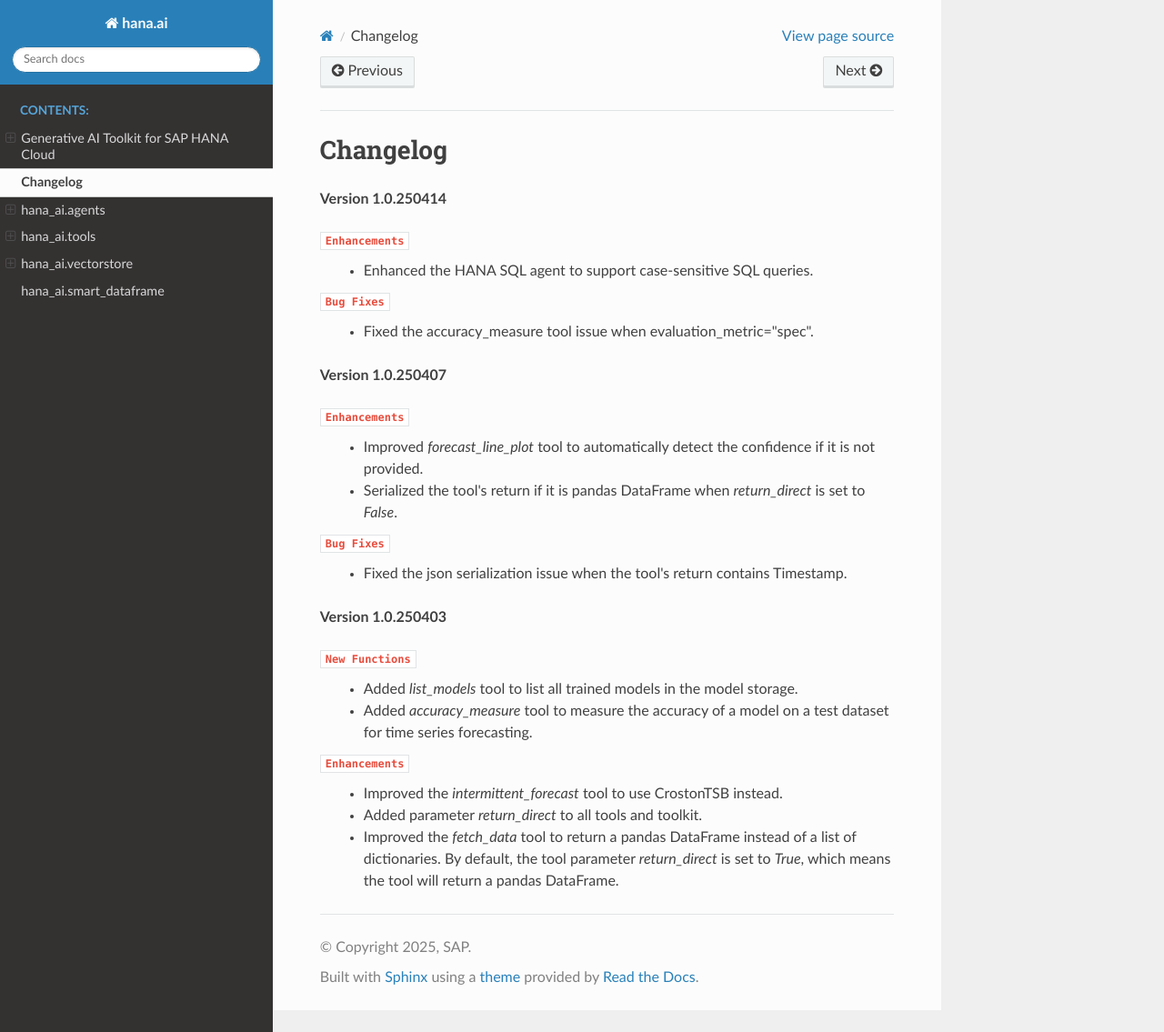
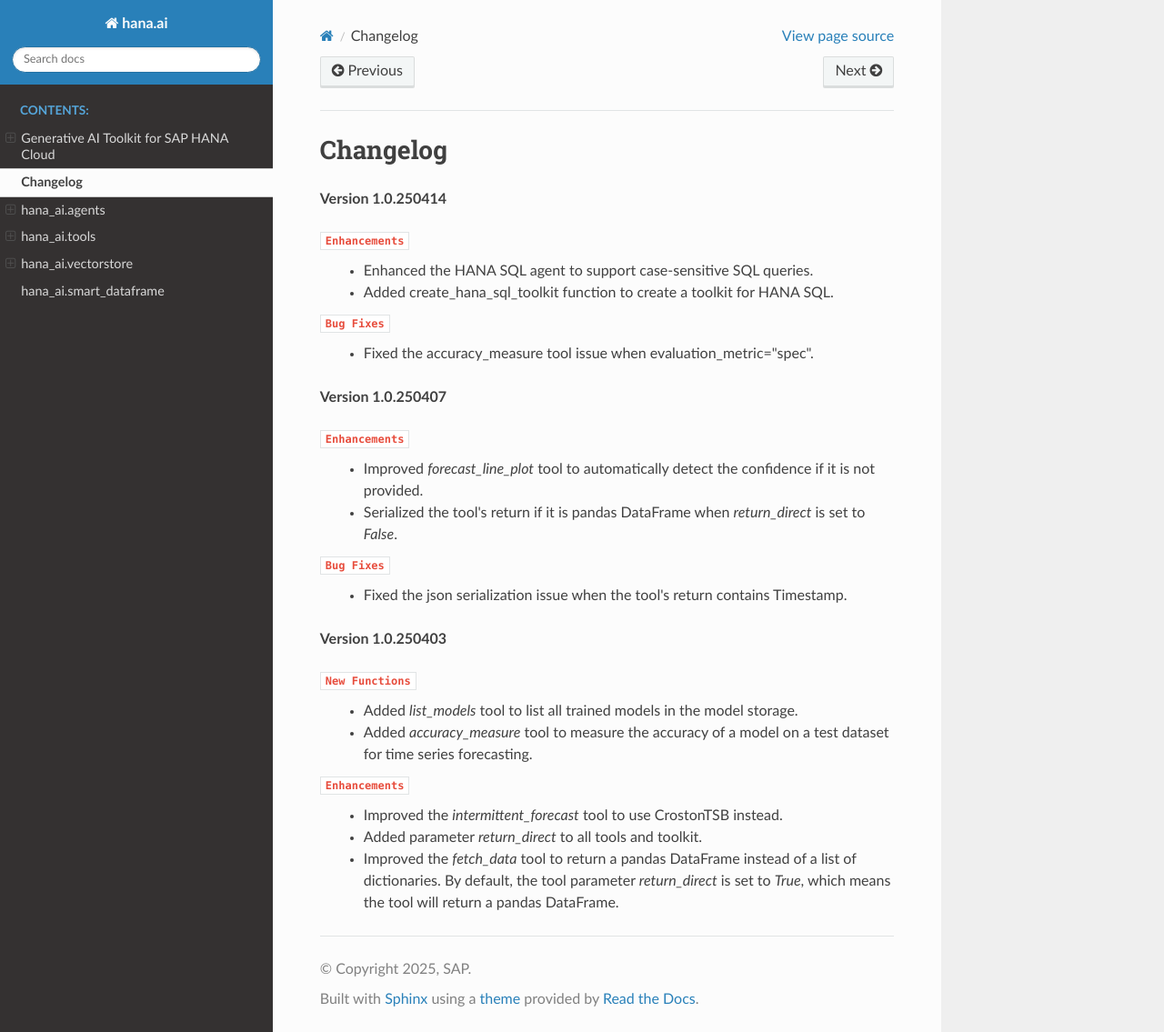
Before and after one commit to plturrell/generative-ai-toolkit-for-sap-hana-cloud, a Sphinx documentation site: the page built from doc/changlog.rst, in a window 1280 px wide and 1135 px high. Shown: the whole window at 91% size. Built offline with Sphinx 7.4.7 and the Read the Docs theme 3.1.0, drawn with Linux system fonts in a browser that asks for light colours.

Commit message:
update changelog

```diff
--- a/doc/changlog.rst
+++ b/doc/changlog.rst
@@ -5,6 +5,7 @@ Changelog
 
 ``Enhancements``
     - Enhanced the HANA SQL agent to support case-sensitive SQL queries.
+    - Added create_hana_sql_toolkit function to create a toolkit for HANA SQL.
 
 ``Bug Fixes``
     - Fixed the accuracy_measure tool issue when evaluation_metric="spec".
```
